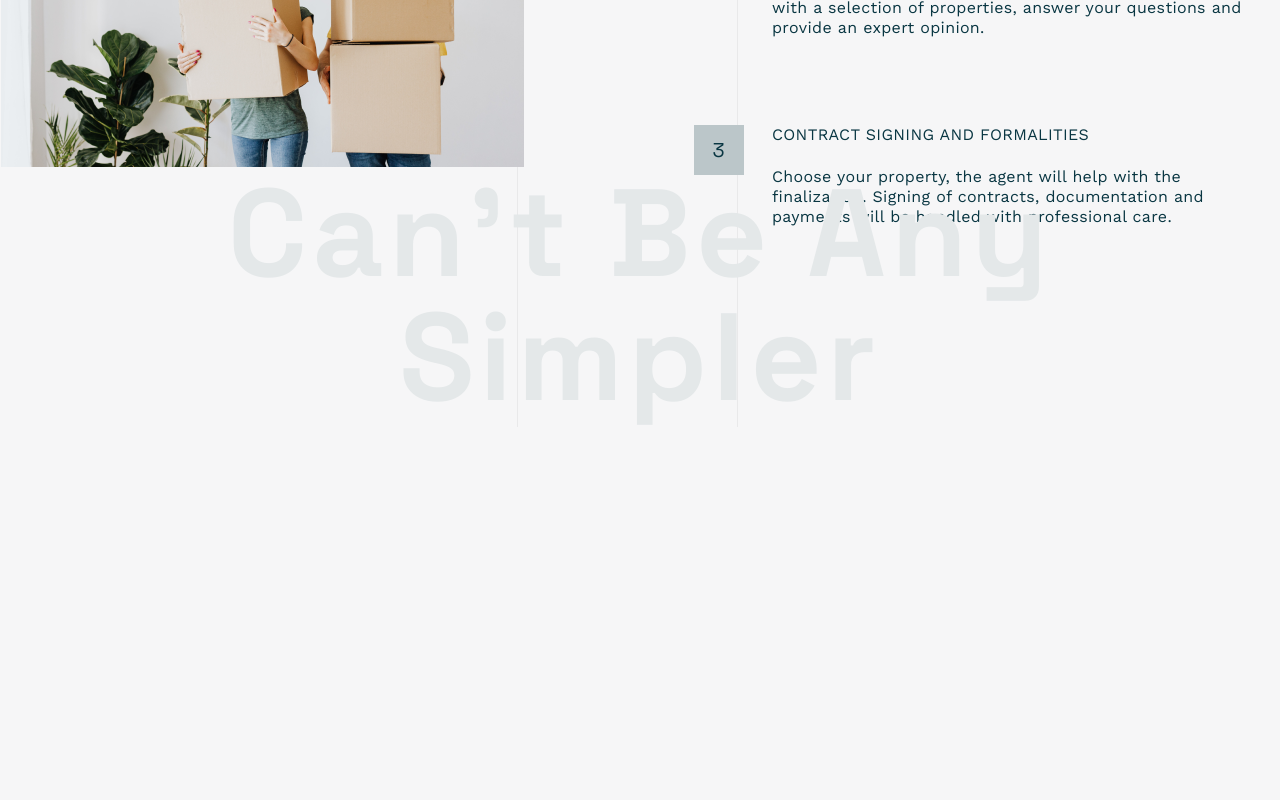
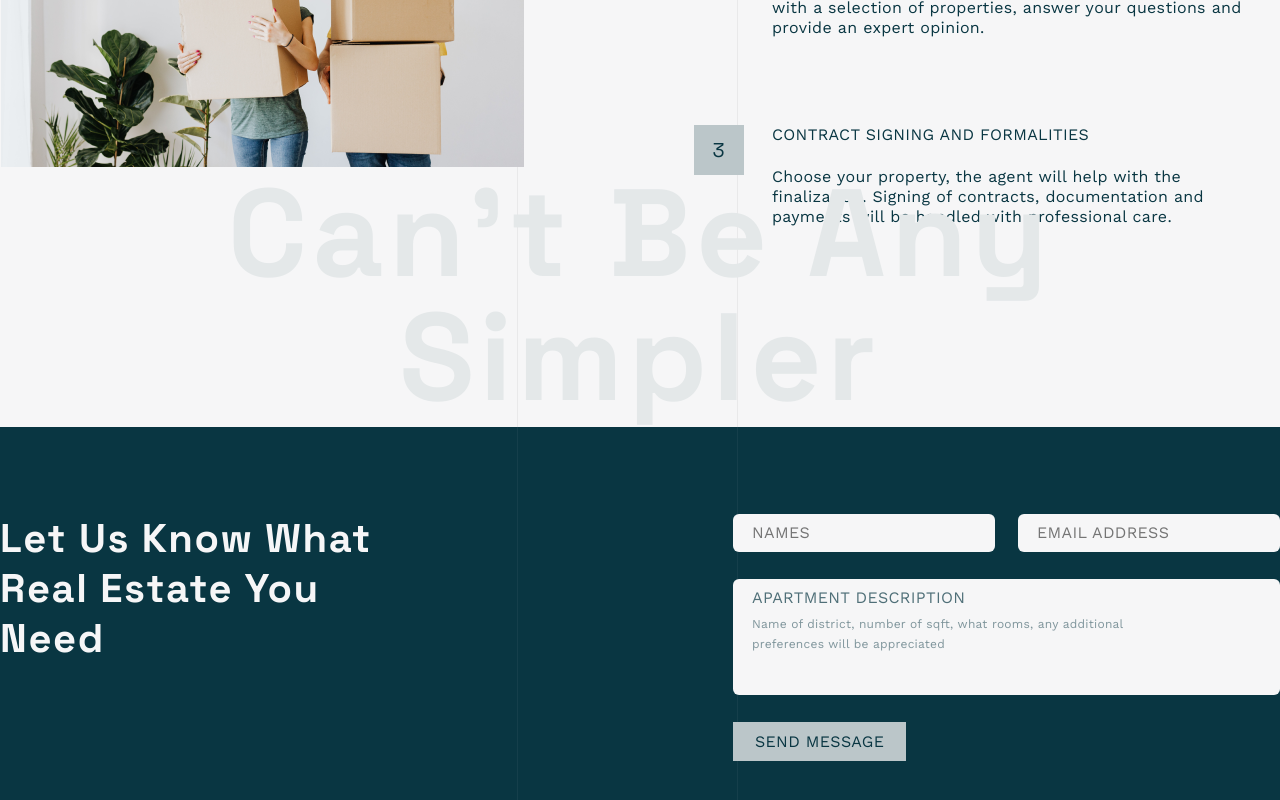
Before and after one commit to OlaHeklaDesign/meastate, a React (Create React App) app: page / in a window 1280 px wide. Shown: the part 1592-2392 px from the top of the page. Before the commit the page ends 2028 px from the top, so only its background shows below. Built offline with nearby package versions, Linux system fonts and the light colour scheme.

Commit message:
Contact component added

```diff
--- /dev/null
+++ b/src/Components/Contact/Contact.css
@@ -0,0 +1,87 @@
+.contact-bg-container {
+  background: #093642;
+  background-image: url('../Assets/bg-light-strip.png');
+  background-position: center;
+  background-repeat: repeat-y;
+}
+
+.contact {
+  display: flex;
+  justify-content: space-between;
+  max-width: 1292px;
+  margin: 0 auto;
+  padding: 87px 0 105px 0;
+}
+
+.contact-left h2 {
+  color: #F6F6F7;
+  font-family: "Space Grotesk";
+  font-size: 40px;
+  font-weight: 700;
+  line-height: 50px;
+  letter-spacing: 1.6px;
+  max-width: 400px;
+}
+
+.contact-name-email-box {
+  display: flex;
+  justify-content: space-between;
+  gap: 23px;
+  margin-bottom: 27px;
+}
+
+.contact input {
+  border-radius: 6px;
+  background: #F6F6F7;
+  border: none;
+  outline: none;
+  padding: 9px 19px;
+  color: rgba(9, 54, 66, 0.70);
+  font-size: 16px;
+  font-weight: 400;
+  line-height: 20px;
+  text-transform: uppercase;
+  letter-spacing: 0.32px;
+  width: 100%;
+}
+
+.contact-message {
+  border-radius: 6px;
+  background: #F6F6F7;
+  padding: 9px 19px;
+  max-width: 547px;
+  width: 100%;
+  height: 116px;
+  margin-bottom: 27px;
+}
+
+.contact-message p:first-child {
+  color: rgba(9, 54, 66, 0.70);
+  font-size: 16px;
+  font-weight: 400;
+  line-height: 20px;
+  text-transform: uppercase;
+  letter-spacing: 0.32px;
+  margin-bottom: 6px;
+}
+
+.contact-message p:last-child {
+  color: rgba(9, 54, 66, 0.50);
+  font-size: 12px;
+  font-weight: 400;
+  line-height: 20px;
+  letter-spacing: 0.24px;
+  padding-right: 120px;
+}
+
+.contact button {
+  background: #BBC6C9;
+  padding: 10px 22px;
+  color: #093642;
+  font-size: 16px;
+  font-weight: 400;
+  letter-spacing: 0.32px;
+  text-transform: uppercase;
+  border: none;
+  outline: none;
+}
--- /dev/null
+++ b/src/Components/Contact/Contact.jsx
@@ -0,0 +1,28 @@
+import React from 'react';
+import './Contact.css';
+
+
+const Contact = () => {
+  return (
+    <div class="contact-bg-container">
+    <section class="contact">
+      <div class="contact-left">
+        <h2>Let Us Know What Real Estate You Need</h2>
+      </div>
+      <div class="contact-right">
+        <div class="contact-name-email-box">
+          <input type="text" placeholder="names" />
+          <input type="email" placeholder="email address" />
+        </div>
+        <div class="contact-message" contenteditable="true">
+          <p>apartment description</p>
+          <p>Name of district, number of sqft, what rooms, any additional preferences will be appreciated</p>
+        </div>
+        <button>send message</button>
+      </div>
+    </section>
+  </div>
+  )
+}
+
+export default Contact
--- a/src/Pages/HomePage.jsx
+++ b/src/Pages/HomePage.jsx
@@ -2,6 +2,7 @@ import React from 'react';
 import Hero from '../Components/Hero/Hero';
 import Offert from '../Components/Offert/Offert';
 import Steps from '../Components/Steps/Steps';
+import Contact from '../Components/Contact/Contact';
 
 const HomePage = () => {
   return (
@@ -9,6 +10,7 @@ const HomePage = () => {
       <Hero />
       <Offert />
       <Steps />
+      <Contact />
     </div>
   )
 }
```
Also changed, not shown: src/Components/Footer/Footer.css (added), src/Components/Footer/Footer.jsx (added).
